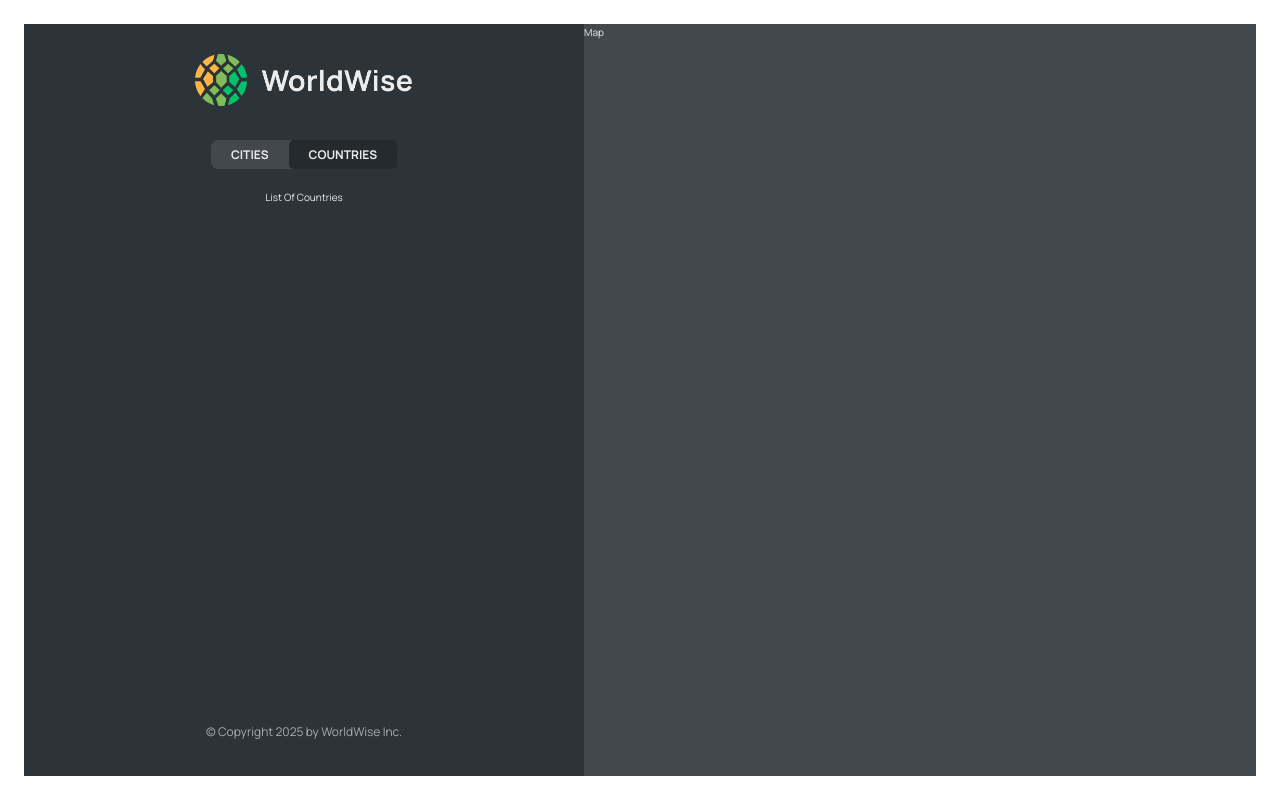
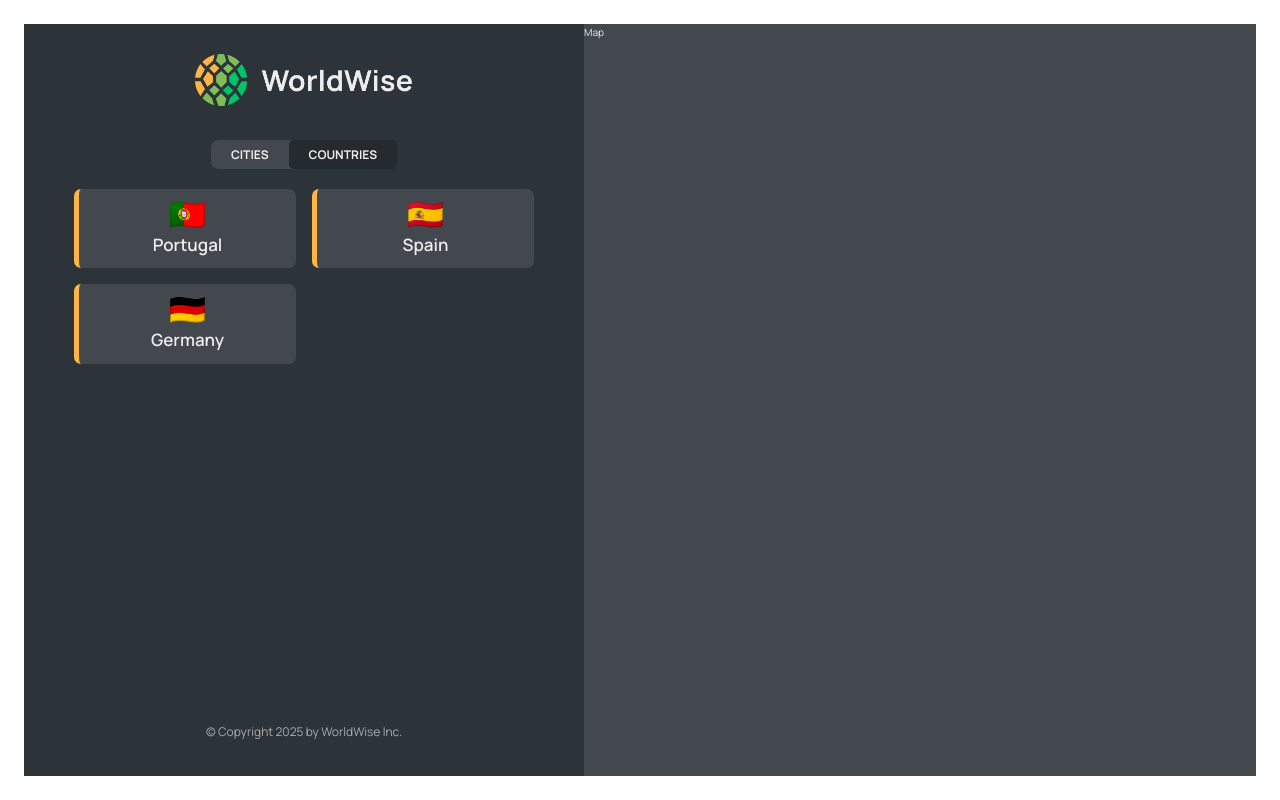
Before and after one commit to ayhamdw/WorldWise, a React (Vite) app: page /app/countries in a window 1280 px wide. Built offline with nearby package versions, Linux system fonts and the light colour scheme; data requests are answered from the project's data file.

Commit message:
Display the cities that i visit, start with city details

```diff
--- a/src/App.jsx
+++ b/src/App.jsx
@@ -7,6 +7,7 @@
 import AppLayout from "./pages/AppLayout";
 import Login from "./pages/Login";
 import CityList from "./components/CityList";
+import CountryList from "./components/CountryList";
 
 const URL = `http://localhost:9000/cities`;
 
@@ -44,7 +45,10 @@
               path="cities"
               element={<CityList cities={cities} loading={isLoading} />}
             />
-            <Route path="countries" element={<p>List Of Countries</p>} />
+            <Route
+              path="countries"
+              element={<CountryList cities={cities} isLoading={isLoading} />}
+            />
             <Route path="form" element={<p>Form</p>} />
           </Route>
           <Route path="login" element={<Login />} />
--- a/src/components/CityItem.jsx
+++ b/src/components/CityItem.jsx
@@ -1,5 +1,6 @@
 import React from "react";
 import styles from "./CityItem.module.css";
+import Message from "./Message";
 
 const formatDate = (date) =>
   new Intl.DateTimeFormat("en", {
@@ -10,6 +11,7 @@
 
 function CityItem({ city }) {
   const { cityName, emoji, date } = city;
+
   return (
     <li className={styles.cityItem}>
       <span className={styles.emoji}>{emoji}</span>
--- a/src/components/CityList.jsx
+++ b/src/components/CityList.jsx
@@ -2,8 +2,12 @@
 import styles from "./CityList.module.css";
 import Spinner from "./Spinner";
 import CityItem from "./CityItem";
+import Message from "./Message";
 function CityList({ cities, loading }) {
   if (loading) return <Spinner />;
+  if (!cities)
+    return <Message message="Add Your First City By clicking On The Map" />;
+
   return (
     <ul className={styles.cityList}>
       {cities.map((city) => (
--- /dev/null
+++ b/src/components/CountryItem.jsx
@@ -0,0 +1,12 @@
+import styles from "./CountryItem.module.css";
+
+function CountryItem({ country }) {
+  return (
+    <li className={styles.countryItem}>
+      <span>{country.emoji}</span>
+      <span>{country.country}</span>
+    </li>
+  );
+}
+
+export default CountryItem;
--- /dev/null
+++ b/src/components/CountryItem.module.css
@@ -0,0 +1,19 @@
+.countryItem {
+  display: flex;
+  flex-direction: column;
+  align-items: center;
+  gap: 0.2rem;
+
+  font-size: 1.7rem;
+  font-weight: 600;
+
+  background-color: var(--color-dark--2);
+  border-radius: 7px;
+  padding: 1rem 2rem;
+  border-left: 5px solid var(--color-brand--1);
+}
+
+.countryItem span:first-child {
+  font-size: 3rem;
+  line-height: 1;
+}
--- /dev/null
+++ b/src/components/CountryList.jsx
@@ -0,0 +1,34 @@
+import React from "react";
+import Spinner from "./Spinner";
+import Message from "./Message";
+import styles from "./CountryList.module.css";
+import CountryItem from "./CountryItem";
+
+function CountryList({ cities, isLoading }) {
+  const countries = [];
+
+  if (isLoading) return <Spinner />;
+  if (!cities.length)
+    return (
+      <Message message="Add Your First City By Clicking On a City On a Map" />
+    );
+
+  for (const city of cities) {
+    const countryExists = countries.some(
+      (item) => item.country === city.country,
+    );
+
+    if (!countryExists) {
+      countries.push({ country: city.country, emoji: city.emoji });
+    }
+  }
+  return (
+    <ul className={styles.countryList}>
+      {countries.map((country) => (
+        <CountryItem country={country} key={country.key} />
+      ))}
+    </ul>
+  );
+}
+
+export default CountryList;
--- /dev/null
+++ b/src/components/CountryList.module.css
@@ -0,0 +1,12 @@
+.countryList {
+  width: 100%;
+  height: 65vh;
+  list-style: none;
+  overflow-y: scroll;
+  overflow-x: hidden;
+
+  display: grid;
+  grid-template-columns: 1fr 1fr;
+  align-content: start;
+  gap: 1.6rem;
+}
--- /dev/null
+++ b/src/components/Message.jsx
@@ -0,0 +1,11 @@
+import styles from "./Message.module.css";
+
+function Message({ message }) {
+  return (
+    <p className={styles.message}>
+      <span role="img">👋</span> {message}
+    </p>
+  );
+}
+
+export default Message;
--- /dev/null
+++ b/src/components/Message.module.css
@@ -0,0 +1,7 @@
+.message {
+  text-align: center;
+  font-size: 1.8rem;
+  width: 80%;
+  margin: 2rem auto;
+  font-weight: 600;
+}
```
